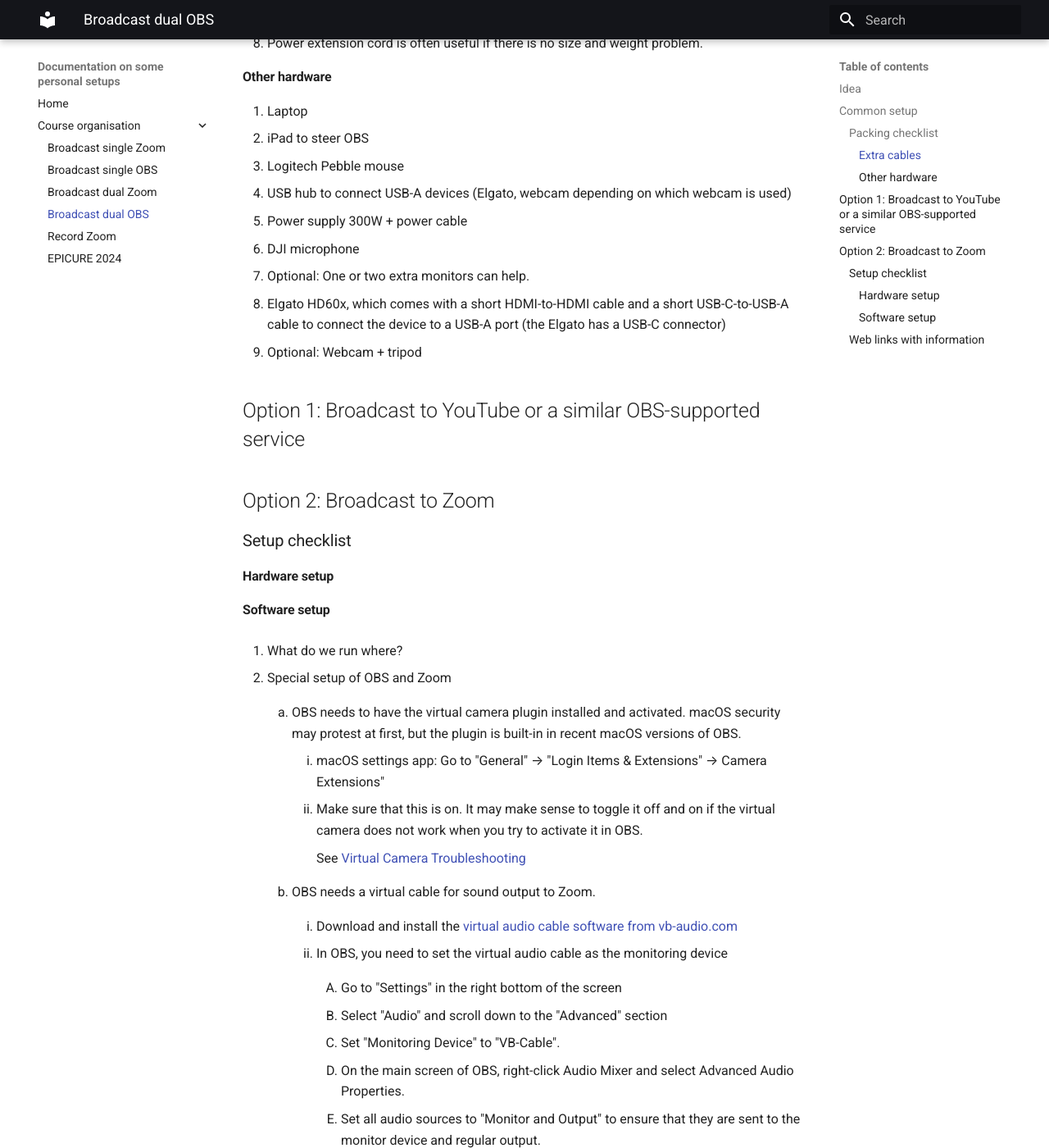
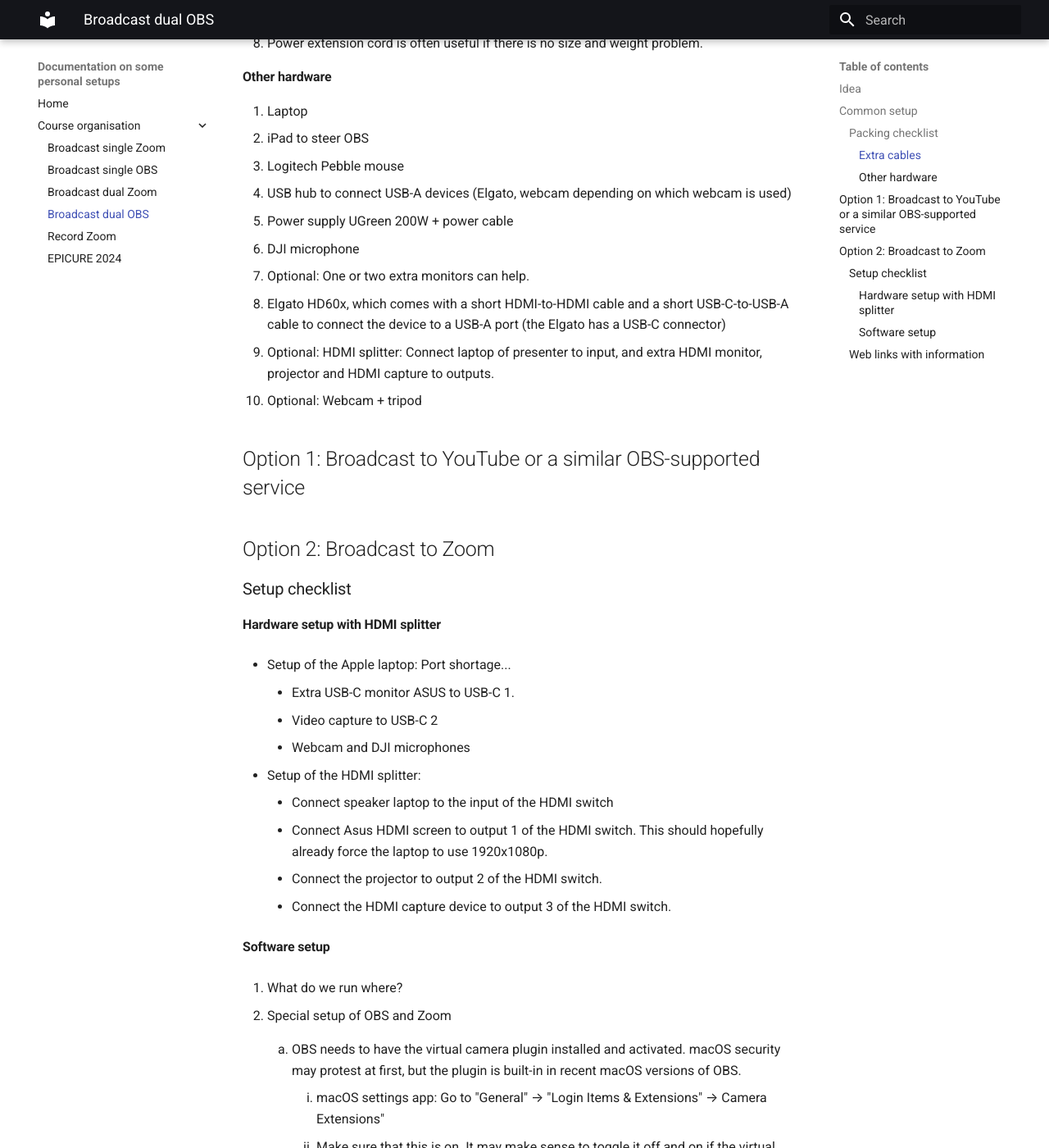
Before and after one commit to klust/PersonalSetupsDocs, an MkDocs documentation site: the page built from docs/Course_organisation/04_Dual_computers_OBS.md, in a window 1280 px wide and 1400 px high, scrolled down 824 px. Shown: the whole window at 82% size. Built offline with MkDocs 1.6.1 and Material for MkDocs 9.7.7, drawn with Linux system fonts in a browser that asks for light colours; some of the changed text lies outside the part shown.

Commit message:
Improvements to the dual computer setup page.

```diff
--- a/docs/Course_organisation/04_Dual_computers_OBS.md
+++ b/docs/Course_organisation/04_Dual_computers_OBS.md
@@ -16,7 +16,7 @@
 
 #### Extra cables
 
-1.  USB-C-to-magsafe cable to feed the laptop
+1.  USB-C-to-magsafe cable to feed the Apple laptop
 2.  USB-C-to-Lightning cable to feed the iPad
 3.  Longer HDMI cable to connect the capture device to the laptop of the presenter.
 4.  Extension cable for the DJI mic, should be included with the DJI mic
@@ -32,12 +32,13 @@
 2.  iPad to steer OBS
 3.  Logitech Pebble mouse
 4.  USB hub to connect USB-A devices (Elgato, webcam depending on which webcam is used)
-5.  Power supply 300W + power cable
+5.  Power supply UGreen 200W + power cable
 6.  DJI microphone
 7.  Optional: One or two extra monitors can help.
 8.  Elgato HD60x, which comes with a short HDMI-to-HDMI cable and a short USB-C-to-USB-A cable to
     connect the device to a USB-A port (the Elgato has a USB-C connector)
-9.  Optional: Webcam + tripod
+9.  Optional: HDMI splitter: Connect laptop of presenter to input, and extra HDMI monitor, projector and HDMI capture to outputs.
+10. Optional: Webcam + tripod
 
 
 ## Option 1: Broadcast to YouTube or a similar OBS-supported service
@@ -50,7 +51,19 @@
 
 ### Setup checklist
 
-#### Hardware setup
+#### Hardware setup with HDMI splitter
+
+-   Setup of the Apple laptop: Port shortage...
+    -   Extra USB-C monitor ASUS to USB-C 1.
+    -   Video capture to USB-C 2
+    -   Webcam and DJI microphones
+
+-   Setup of the HDMI splitter:
+
+    -   Connect speaker laptop to the input of the HDMI switch
+    -   Connect Asus HDMI screen to output 1 of the HDMI switch. This should hopefully already force the laptop to use 1920x1080p.
+    -   Connect the projector to output 2 of the HDMI switch.
+    -   Connect the HDMI capture device to output 3 of the HDMI switch.
 
 
 #### Software setup
```
